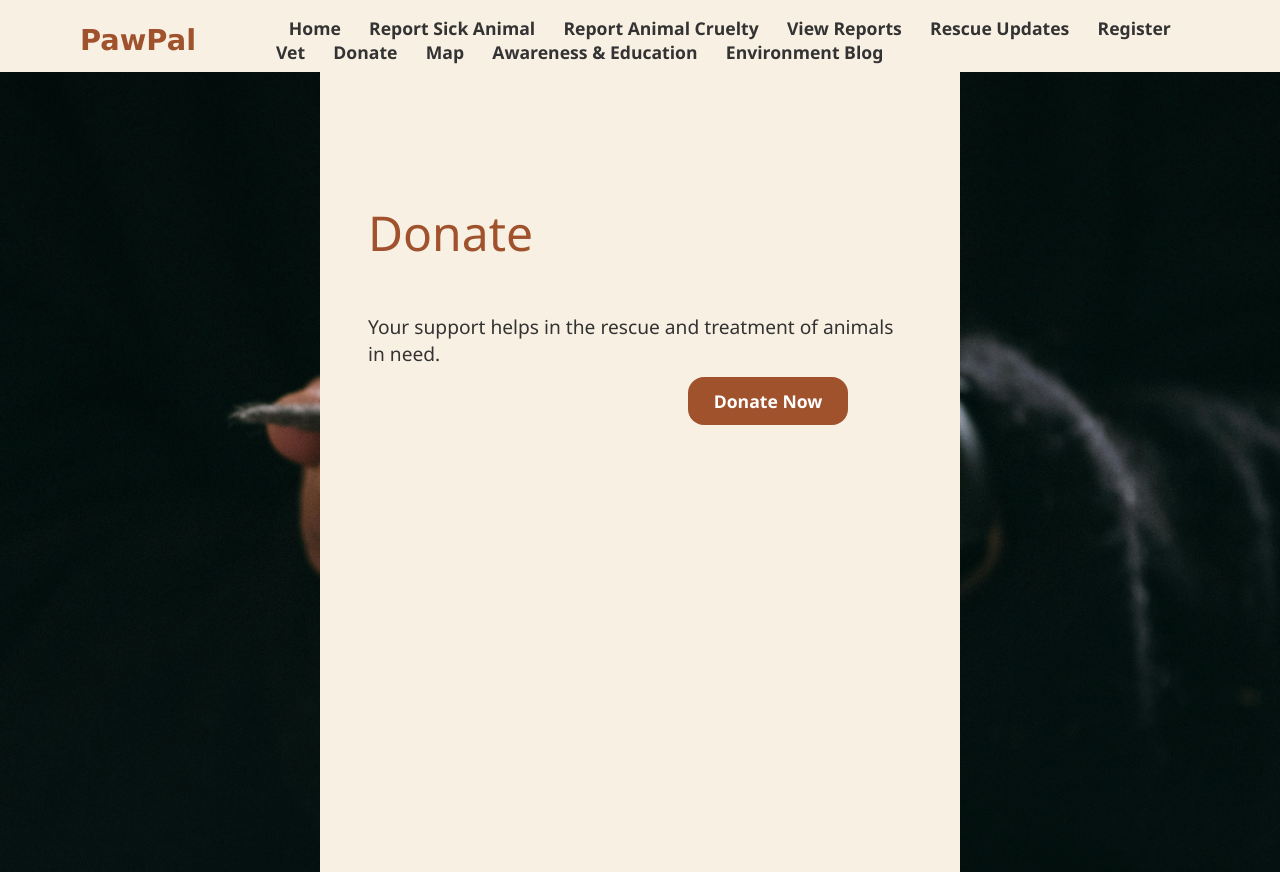
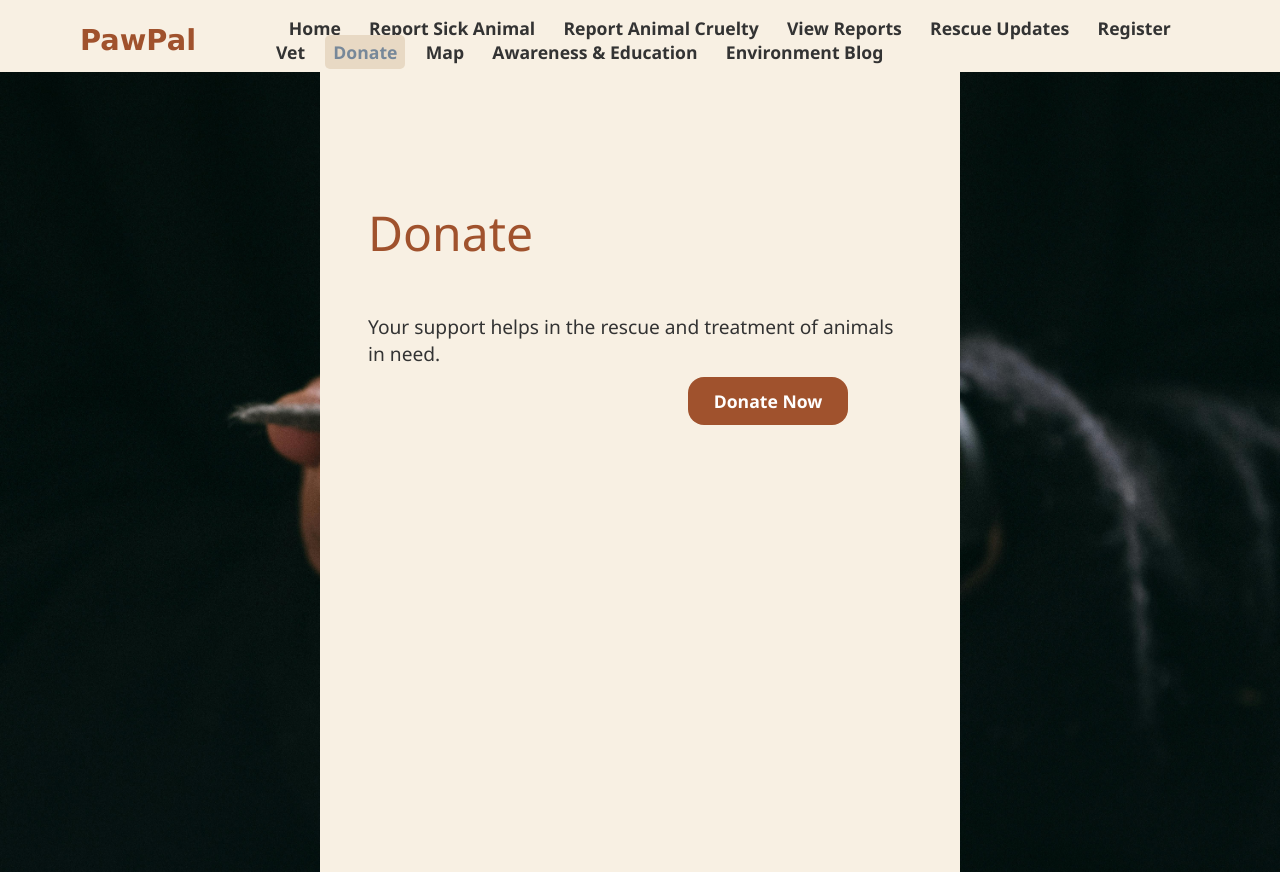
Before and after one commit to Ersatz-xD/PawPal, a Flask app: page /donate in a window 1280 px wide. Run offline with Flask 3, Linux system fonts and the light colour scheme.

Commit message:
Update donate.html

```diff
--- a/app/templates/donate.html
+++ b/app/templates/donate.html
@@ -18,7 +18,7 @@
             <a href="{{ url_for('main.view_reports') }}">View Reports</a>
             <a href="{{ url_for('main.rescue_updates') }}">Rescue Updates</a>
             <a href="{{ url_for('main.register') }}">Register Vet</a>
-            <a href="{{ url_for('main.donate') }}">Donate</a>
+            <a href="{{ url_for('main.donate') }}"class="active">Donate</a>
             <a href="{{ url_for('main.map_page') }}">Map</a>
             <a href="{{ url_for('main.awareness') }}">Awareness & Education</a>
             <a href="{{ url_for('main.blog') }}">Environment Blog</a>
```
